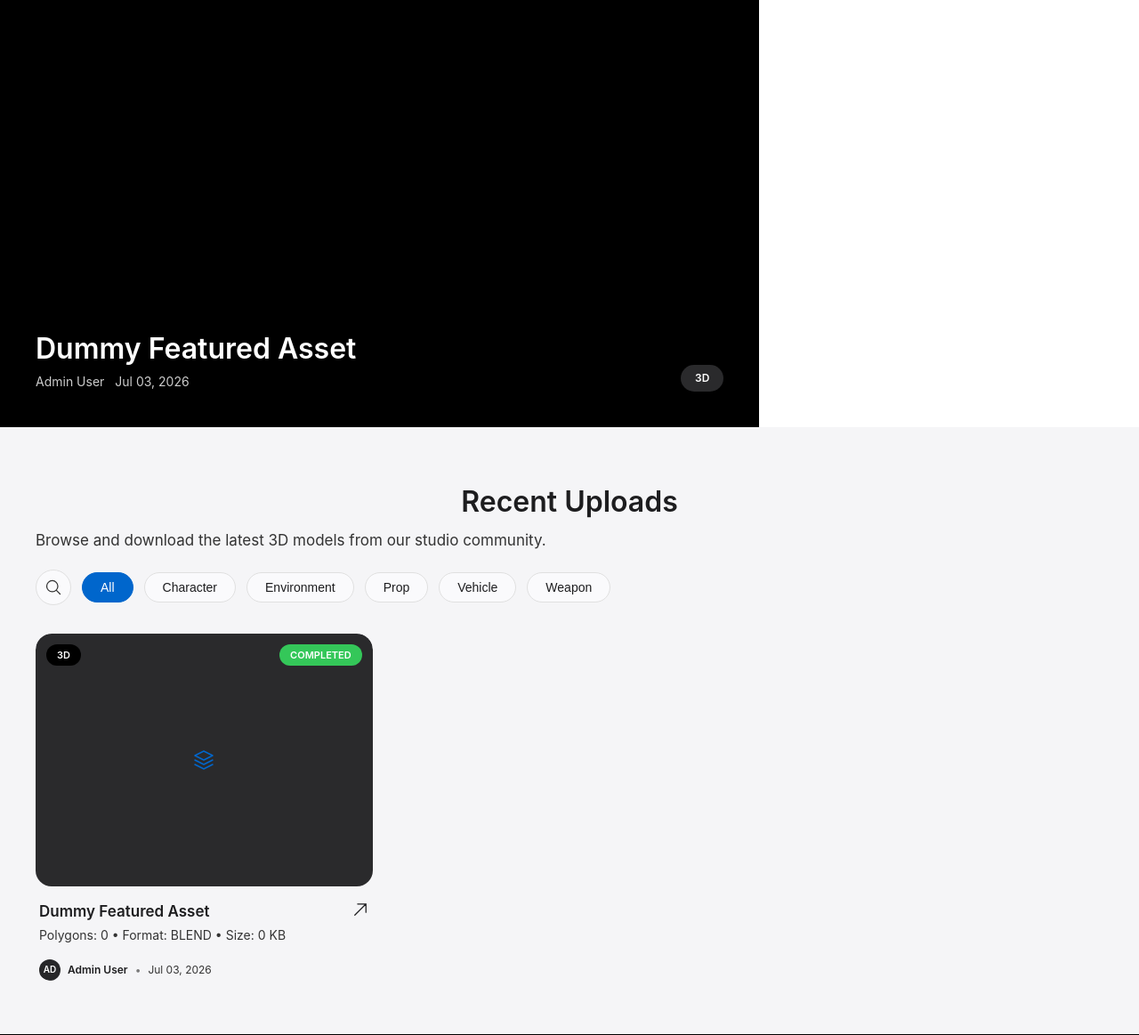
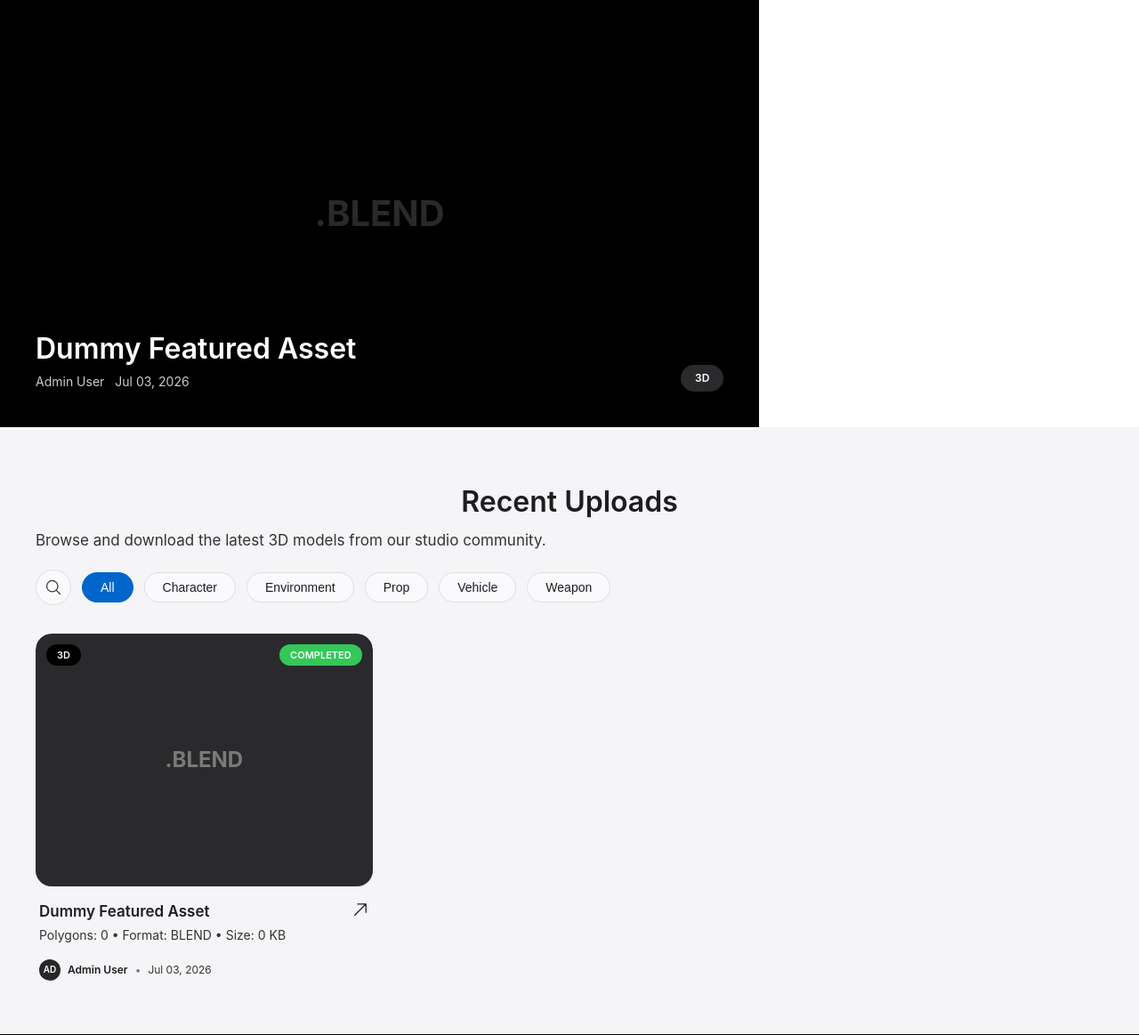
Before and after one commit to rakyann/DAM-Studio, a Laravel app: page /assets in a window 1280 px wide. Shown: the part 60-1223 px from the top of the page at 89% size. Run offline with Laravel 12, Linux system fonts and the light colour scheme; a user stored in the database is signed in; data comes from the database, SQL or seed files in the repository; style sheets or scripts are compiled from the project's sources.

Commit message:
style(ui): replace SVG placeholder with extension text if no thumbnail exists

```diff
--- a/resources/views/assets/index.blade.php
+++ b/resources/views/assets/index.blade.php
@@ -13,6 +13,8 @@
     <a href="{{ route('assets.show', $largeFeatured) }}" class="bento-card bento-large">
         @if($largeFeatured->thumbnail_path)
             <img src="{{ asset('storage/' . $largeFeatured->thumbnail_path) }}" class="bento-img" alt="{{ $largeFeatured->title }}">
+        @else
+            <div style="width: 100%; height: 100%; display: flex; align-items: center; justify-content: center; font-size: 40px; font-weight: 700; color: var(--surface-tile-2); text-transform: uppercase;">.{{ $largeFeatured->original_extension }}</div>
         @endif
         <div class="bento-overlay"></div>
         <div class="bento-content">
@@ -31,6 +33,8 @@
         <a href="{{ route('assets.show', $sAsset) }}" class="bento-card bento-small">
             @if($sAsset->thumbnail_path)
                 <img src="{{ asset('storage/' . $sAsset->thumbnail_path) }}" class="bento-img" alt="{{ $sAsset->title }}">
+            @else
+                <div style="width: 100%; height: 100%; display: flex; align-items: center; justify-content: center; font-size: 28px; font-weight: 700; color: var(--surface-tile-2); text-transform: uppercase;">.{{ $sAsset->original_extension }}</div>
             @endif
             <div class="bento-overlay"></div>
             <div class="bento-badge-top">{{ strtoupper($sAsset->category ?? '3D') }}</div>
--- a/resources/views/assets/partials/grid.blade.php
+++ b/resources/views/assets/partials/grid.blade.php
@@ -6,7 +6,7 @@
             @if($asset->thumbnail_path)
                 <img src="{{ asset('storage/' . $asset->thumbnail_path) }}" alt="{{ $asset->title }}">
             @else
-                <svg viewBox="0 0 24 24"><path stroke-linecap="round" stroke-linejoin="round" d="M12 2L2 7l10 5 10-5-10-5zM2 17l10 5 10-5M2 12l10 5 10-5"/></svg>
+                <div style="font-size: 24px; font-weight: 700; color: var(--ink-muted-48); text-transform: uppercase;">.{{ $asset->original_extension }}</div>
             @endif
         </div>
         <div class="card-badge">{{ strtoupper($asset->category ?? '3D') }}</div>
```
